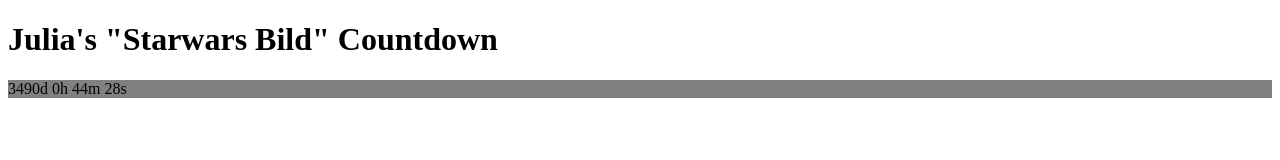
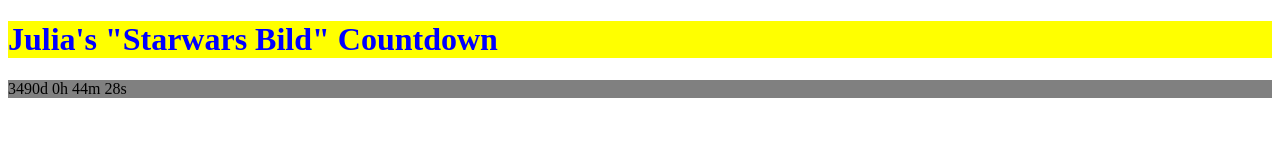
Before and after one commit to Calfur/star-wars-bild-countdown, a plain HTML site: page app/index.html in a window 1280 px wide. Drawn offline with Linux system fonts and the light colour scheme.

Commit message:
added styling to h1

```diff
--- a/app/index.html
+++ b/app/index.html
@@ -7,7 +7,7 @@
 </head>
 
 <body>
-  <h1>Julia's "Starwars Bild" Countdown</h1>
+    <h1 style="color: blue; background: yellow;">Julia's "Starwars Bild" Countdown</h1>
 
 <div style="height: 100%; width: 100%; background: gray; display: flexbox; justify-content: center; align-items: center;">
   <p id="demo"></p>
```
